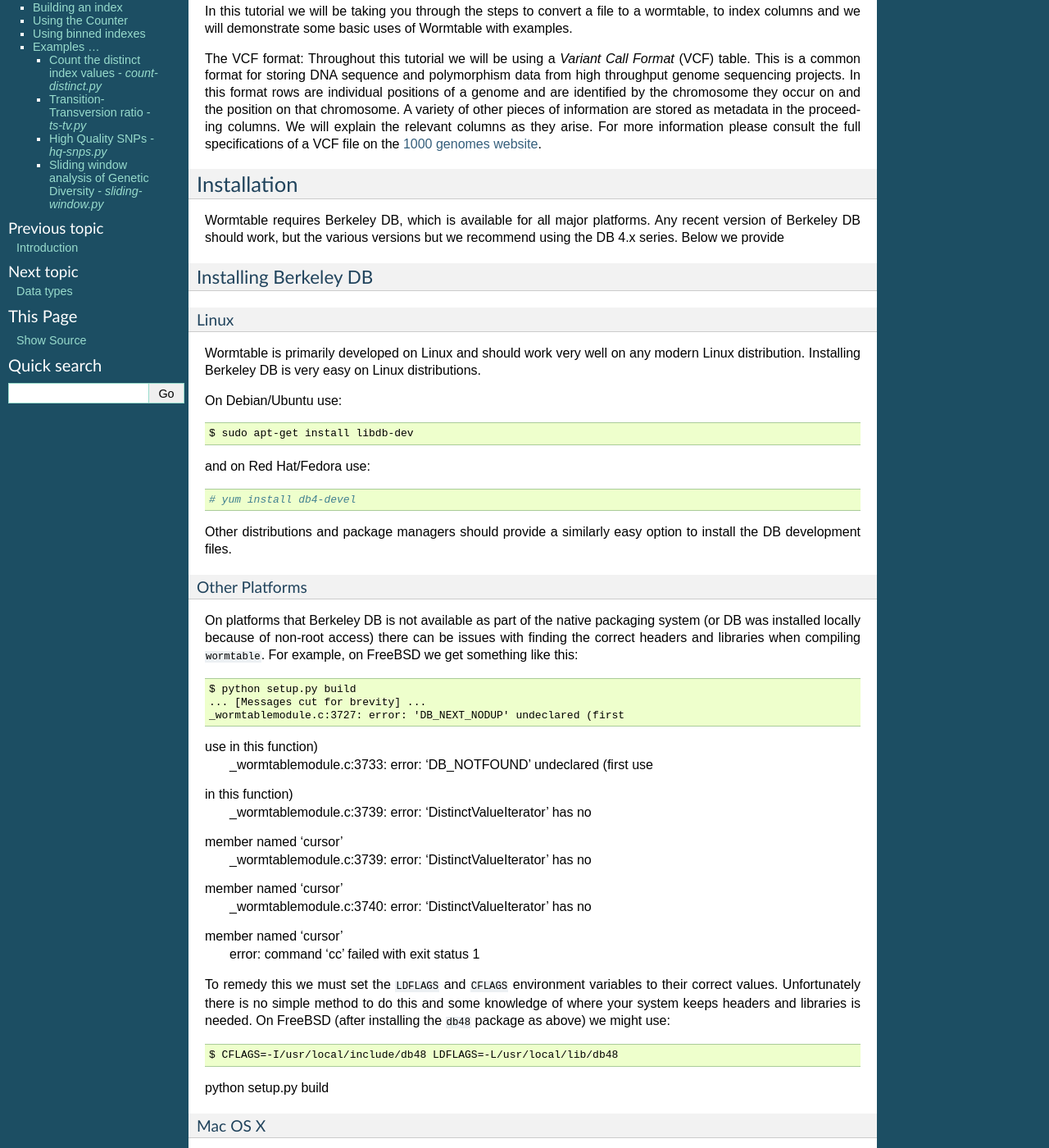
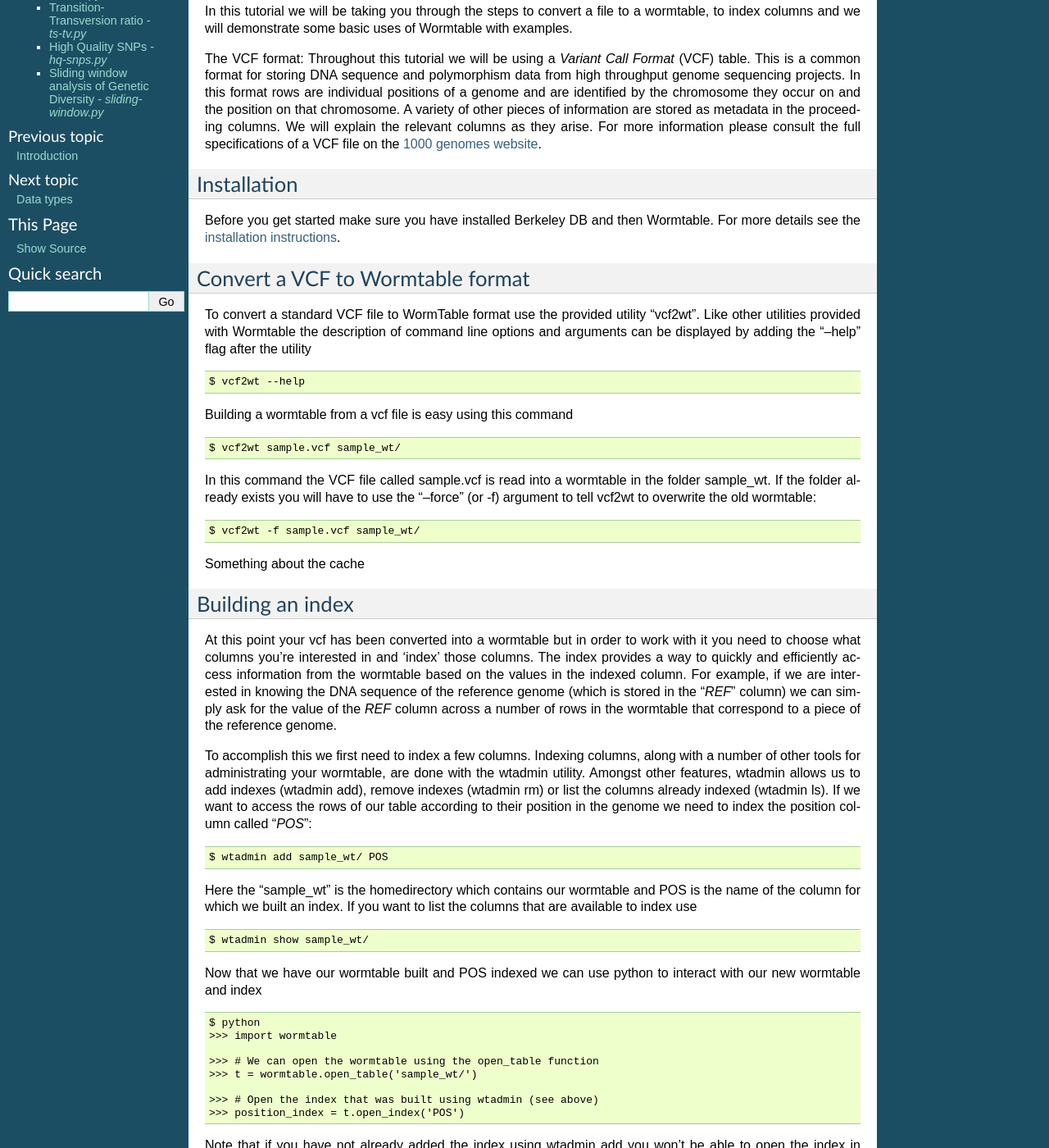
Before and after one commit to wormtable/wormtable, a Sphinx documentation site: the page built from docs/source/tutorial.rst, in a window 1280 px wide and 1400 px high, scrolled down 265 px. Shown: the whole window at 82% size. Built offline with Sphinx 7.4.7, drawn with Linux system fonts in a browser that asks for light colours; formulas are drawn with MathJax 3; some of the changed text lies outside the part shown.

Commit message:
Tutorial changes. Remove Installation section, add >>> to python examples, replace DB with wormtable or wt, remove --progress bit

```diff
--- a/docs/source/tutorial.rst
+++ b/docs/source/tutorial.rst
@@ -32,116 +32,9 @@ consult the full specifications of a VCF file on the `1000 genomes website
 Installation
 ------------
 
-Wormtable requires Berkeley DB, which is available for all major platforms. Any
-recent version of Berkeley DB should work, but the various versions but we
-recommend using the DB 4.x series. Below we provide
-
-Installing Berkeley DB
-----------------------
-
-
-Linux
-*****
-Wormtable is primarily developed on Linux and should work very well on any
-modern Linux distribution. Installing Berkeley DB is very easy on Linux
-distributions.
-
-On Debian/Ubuntu use::
-
-	   $ sudo apt-get install libdb-dev
-
-and on Red Hat/Fedora use::
-
-	   # yum install db4-devel
-
-Other distributions and package managers should provide a similarly easy
-option to install the DB development files.
-
-Other Platforms
-***************
-
-On platforms that Berkeley DB is not available as part of the native packaging
-system (or DB was installed locally because of non-root access)
-there can be issues with finding the correct headers and libraries
-when compiling ``wormtable``. For example, on FreeBSD we get something
-like this::
-
-	   $ python setup.py build
-	   ... [Messages cut for brevity] ...
-	   _wormtablemodule.c:3727: error: 'DB_NEXT_NODUP' undeclared (first
-use in this function)
-	   _wormtablemodule.c:3733: error: 'DB_NOTFOUND' undeclared (first use
-in this function)
-	   _wormtablemodule.c:3739: error: 'DistinctValueIterator' has no
-member named 'cursor'
-	   _wormtablemodule.c:3739: error: 'DistinctValueIterator' has no
-member named 'cursor'
-	   _wormtablemodule.c:3740: error: 'DistinctValueIterator' has no
-member named 'cursor'
-	   error: command 'cc' failed with exit status 1
-
-To remedy this we must set the
-``LDFLAGS`` and ``CFLAGS`` environment variables to
-their correct values. Unfortunately there is no simple method to do this
-and some knowledge of where your system keeps headers and libraries
-is needed.  On FreeBSD (after installing the ``db48`` package as above) we
-might use::
-
-	    $ CFLAGS=-I/usr/local/include/db48 LDFLAGS=-L/usr/local/lib/db48
-python setup.py build
-
-Mac OS X
-********
-
-Berkeley DB can be installed from source on a mac, via macports or via homebrew
-
-For MacPorts, to install e.g. v5.3 ::
-
-    $ sudo port install db53
-
-for more details of Berkely DB versions, see `here
-<https://www.macports.org/ports.php?by=category&substr=databases>`_.
-
-Assuming Berkeley DB is installed with macports then we need to set the CFLAGS
-and LDFLAGS environment variables to use the headers and libraries in /opt::
-
-    $ CFLAGS=-I/opt/local/include/db53 LDFLAGS=-L/opt/local/lib/db53/ python
-setup.py build
-    $ sudo python setup.py install
-
-
-Unix
-*****
-
-Most Unix systems provide Berkeley DB packages. For example, on FreeBSD
-we have::
-
-    # pkg_add -r db48
-
-If necessary, Berkeley DB can be built from source and installed manually quite
-easily.
-
-
-Installing wormtable
-----------------------
-
-Once Berkeley DB has been installed we can build and install the ``wormtable``
-module using the
-standard Python `methods <http://docs.python.org/install/index.html>`_. For
-example, using pip we have ::
-
-	   $ sudo pip install wormtable
-
-Or, we can manually download the package, unpack it and then run::
-
-	   $ python setup.py build
-	   $ sudo python setup.py install
-
-Most of the time this will compile and install the module without difficulty.
-
-It is also possible to download the latest development version of
-``wormtable`` from `github <https://github.com/jeromekelleher/wormtable>`_.
-
+Before you get started make sure you have installed Berkeley DB and then
+Wormtable. For more details see the `installation instructions
+<https://pypi.python.org/pypi/wormtable>`_.
 
 ---------------------------------
 Convert a VCF to Wormtable format
@@ -156,18 +49,16 @@ after the utility ::
 
 Building a wormtable from a vcf file is easy using this command ::
 
-	$ vcf2wt sample.vcf sample_DB/
+	$ vcf2wt sample.vcf sample_wt/
 
-In this command the VCF file called sample.vcf is read into a DB in the folder
-sample_DB. If the folder already exists you will have to use the "--force" (or
--f) argument to tell vcf2wt to overwrite the old DB::
+In this command the VCF file called sample.vcf is read into a wormtable in the
+folder
+sample_wt. If the folder already exists you will have to use the "--force" (or
+-f) argument to tell vcf2wt to overwrite the old wormtable::
 
-	$ vcf2wt -f sample.vcf sample_DB/
+	$ vcf2wt -f sample.vcf sample_wt/
 
-The --progress (or -p) will keep you informed of the progress of the DB
-construction which will be helpful when monitoring larger jobs::
-
-	$ vcf2wt -f -p sample.vcf sample_DB/
+Something about the cache
 
 
 ---------------------------------
@@ -191,38 +82,38 @@ indexed (wtadmin ls). If we want to access the rows of our table according to
 their position in the genome we need to index the position column called
 "*POS*"::
 
-	$ wtadmin add sample_DB/ POS
+	$ wtadmin add sample_wt/ POS
 
-Here the "sample_DB" is the homedirectory which contains our wormtable and POS
+Here the "sample_wt" is the homedirectory which contains our wormtable and POS
 is the name of the column for which we built an index. If you want to list the
 columns that are available to index use ::
 
- 	$ wtadmin show sample_DB/
+ 	$ wtadmin show sample_wt/
 
 Now that we have our wormtable built and POS indexed we can use python to
 interact with our new wormtable and index ::
 
 	$ python
-	import wormtable
+	>>> import wormtable
 
-	# We can open the wormtable using the open_table function
-	t = wormtable.open_table('sample_DB/')
+	>>> # We can open the wormtable using the open_table function
+	>>> t = wormtable.open_table('sample_wt/')
 
-	# Open the index that was built using wtadmin (see above)
-	position_index = t.open_index('POS')
+	>>> # Open the index that was built using wtadmin (see above)
+	>>> position_index = t.open_index('POS')
 
 
 Note that if you have not already added the index using wtadmin add you won't
 be able to open the index in python. The Wormtable module offers a number of
 methods to interact with the data in your wormtable ::
 
-	#print the minimum and maximum value of a index column
-	position_index.get_min()
-	position_index.get_max()
+	>>> #print the minimum and maximum value of a index column
+	>>> position_index.get_min()
+	>>> position_index.get_max()
 
-	#keys() returns an iterator to allow you to go through every value in
-your index in order.
-	all_keys = [i for i in position_index.keys()]
+	>>> #keys() returns an iterator to allow you to go through every value
+in your index in order.
+	>>> all_keys = [i for i in position_index.keys()]
 
 Another convenient feature is the "cursor", which allows us to retrieve
 information from any column of our wormtable based on the values in our indexed
@@ -230,21 +121,21 @@ column. In this case, because we indexed the genomic position 'POS' we can
 return the reference nucleotide (the REF column) from the rows in a particular
 genomic window ::
 
-	c = t.cursor(["REF"],position_index)
+	>>> c = t.cursor(["REF"],position_index)
 
 The names of the columns we want to retrieve are passed to the cursor as a
 list. We can set the minimum and maximum values for which the cursor will
 return columns ::
 
-  c.set_min(8000000)
-  c.set_max(8000500)
+	>>> c.set_min(8000000)
+	>>> c.set_max(8000500)
 
 Now we can iterate through the *REF* columns from genomic positions with *POS*
 values between 8000000 and 8000500 ::
 
-  for p in c:
-      print p[0] #Note by default the cursor will return a tuple so take the
-first element returns a string
+	>>> for p in c:
+	>>> 	print p[0] #Note by default the cursor will return a tuple so
+take the first element returns a string
 
 However, you may have noticed this example isn't quite right. The *POS* column
 does not necessarily identify a single position in the genome because multiple
@@ -255,7 +146,7 @@ example we can make a compound index of chromosome (*CHROM*) and position
 (*POS*) to retrieve unique genomic positions. To add a compound column we can
 again use the wtadmin utility ::
 
-	wtadmin add sample_DB CHROM+POS
+	$ wtadmin add sample_wt CHROM+POS
 
 Note that in this case the names of multiple columns are joined using "+" which
 indicates to wtadmin to make a compound index. It is important to realise that
@@ -263,14 +154,14 @@ the order that the columns are listed matters. CHROM+POS does not equal
 POS+CHROM. With this new compound column we can specify a region of the genome
 unambiguously ::
 
-	import wormtable
-	t = wormtable.open_table('sample_DB')
-	chrompos_index = t.open_index('CHROM+POS')
-	c = t.cursor(["REF"],chrompos_index)
-	c.set_min('1',8000000)
-	c.set_max('1',8000500)
-	for p in c:
-		print p[0]
+	>>> import wormtable
+	>>> t = wormtable.open_table('sample_wt')
+	>>> chrompos_index = t.open_index('CHROM+POS')
+	>>> c = t.cursor(["REF"],chrompos_index)
+	>>> c.set_min('1',8000000)
+	>>> c.set_max('1',8000500)
+	>>> for p in c:
+	>>> 	print p[0]
 
 -----------------
 Using the Counter
@@ -281,9 +172,9 @@ object where the keys are index values which refer to the number of times that
 index occurs. For example, we can quickly and efficiently calculate the
 fraction of reference sites that are G or C (the GC content) ::
 
-	ref_index = t.open_index('REF')
-	ref_counts = ref_index.counter()
-	GC_content = float(ref_counts['G'] + ref_counts['C']) /
+	>>> ref_index = t.open_index('REF')
+	>>> ref_counts = ref_index.counter()
+	>>> GC_content = float(ref_counts['G'] + ref_counts['C']) /
 (ref_counts['T'] + ref_counts['A'] + ref_counts['G'] + ref_counts['C'])
 
 ----------------------------------
@@ -297,18 +188,18 @@ more) and you may not want to discern between sites with quality of 50.1 from
 sites with quality of 50.2. Using wtadmin you can index a column binning
 indexes into equal sized bins like this ::
 
-	$ wtadmin add sample_DB/ QUAL[5]
+	$ wtadmin add sample_wt/ QUAL[5]
 
 This will make a new index on QUAL where all the QUAL values are grouped into
 bins of width 5. We can then use this binned index interact with our wormtable
 ::
 
-	qual_5_index = t.open_index('QUAL[5]')
-	# We can print the number of rows with QUAL scores between 0 and 100
-using the counter function with our binned index
-	qual_5_counter = qual_5_index.counter()
-	for quality in range(0,101,5):
-		print q, qual_5_counter[q]
+	>>> qual_5_index = t.open_index('QUAL[5]')
+	>>> # We can print the number of rows with QUAL scores between 0 and
+100 using the counter function with our binned index
+	>>> qual_5_counter = qual_5_index.counter()
+	>>> for quality in range(0,101,5):
+	>>> 	print q, qual_5_counter[q]
 
 
 
@@ -330,7 +221,7 @@ This script will take the name of any wormtable home directory and column which
 has been indexed and print each distinct value in that column and the number of
 times it occurs ::
 
-	$ python count-distinct.py sample_DB/ REF
+	$ python count-distinct.py sample_wt/ REF
 
 Transition-Transversion ratio - *ts-tv.py*
 -------------------------------------------------
@@ -339,9 +230,9 @@ nucleotide *ALT* to count the number of transitions (changes A<->G or C<->T)
 and transversions (A/G<->C/T). Using the counter feature this task can be very
 fast with Wormtable ::
 
-	$ wtadmin add sample_DB/ REF+ALT #use this only if the REF+ALT index
+	$ wtadmin add sample_wt/ REF+ALT #use this only if the REF+ALT index
 does not already exist.
-	$ python ts-tv.py sample_DB/
+	$ python ts-tv.py sample_wt/
 
 High Quality SNPs - *hq-snps.py*
 -------------------------------------------------
@@ -350,9 +241,9 @@ that have a quality score over a particular minimum threshold. This script uses
 a QUAL index where QUAL scores have been grouped into bins of width 1 (QUAL[1])
 ::
 
-	$ wtadmin add sample_DB QUAL[1] #use this only if the QUAL[1] index
+	$ wtadmin add sample_wt QUAL[1] #use this only if the QUAL[1] index
 does not already exist.
-	$ python hq-snps.py -q 30 sample_DB/
+	$ python hq-snps.py -q 30 sample_wt/
 
 Sliding window analysis of Genetic Diversity - *sliding-window.py*
 --------------------------------------------------------------------------------
```
